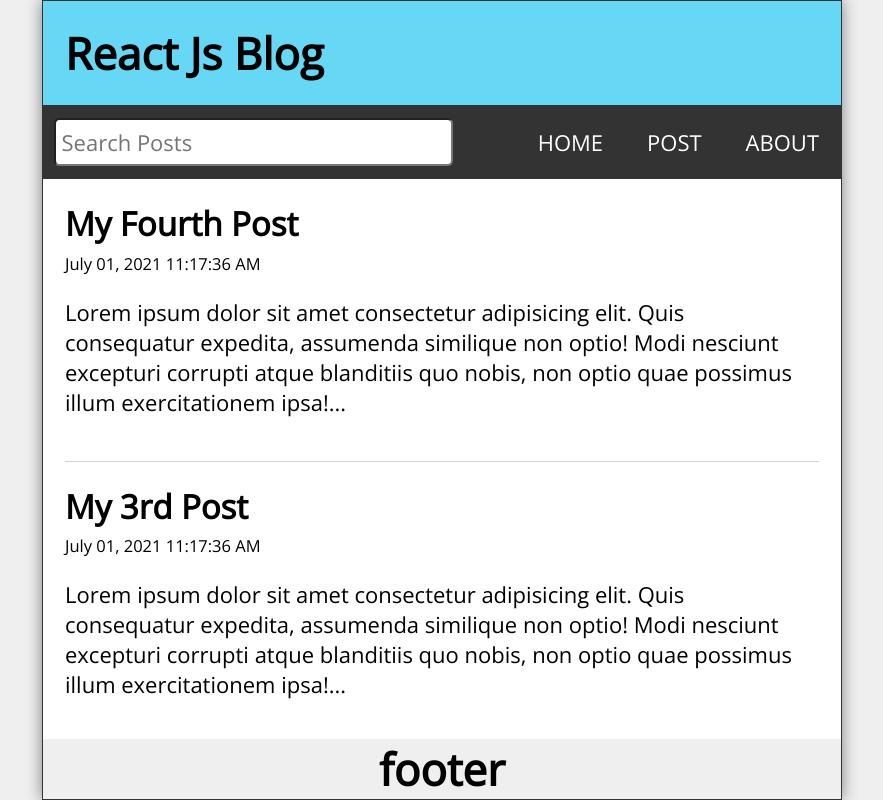
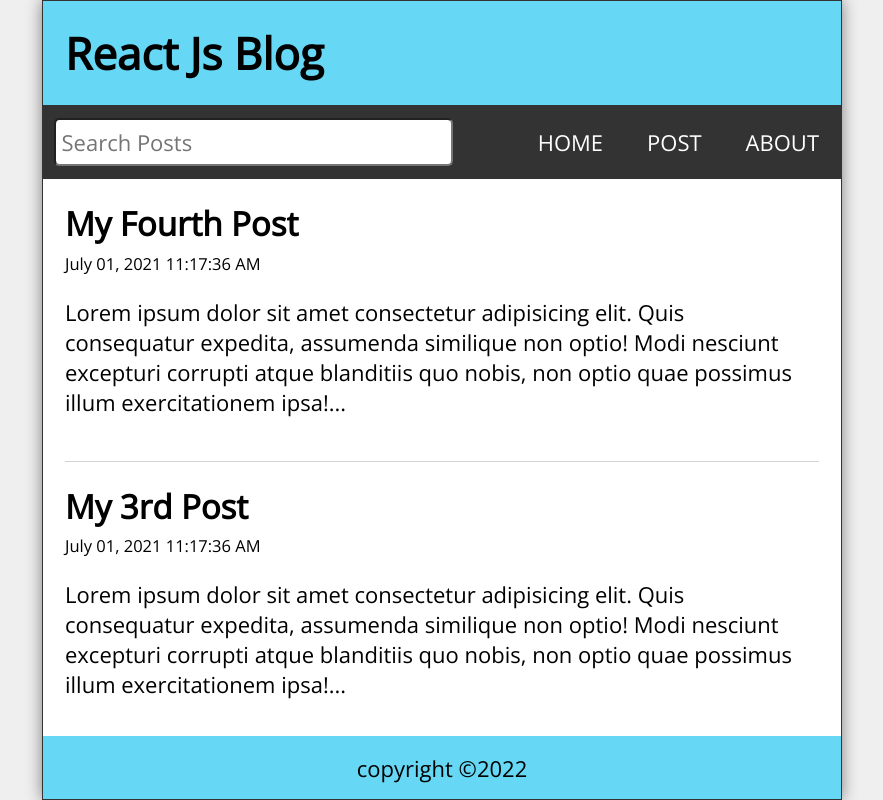
Before and after one commit to pop-dev5016/react-router, a React (Create React App) app: page / in a window 1280 px wide. Shown: the whole page, without its empty margins (198-1081 px from the left). Built offline with nearby package versions, Linux system fonts and the light colour scheme.

Commit message:
footer components

```diff
--- a/src/Footer.js
+++ b/src/Footer.js
@@ -1,10 +1,13 @@
 import React from 'react'
 
 const Footer = () => {
+  const today = new Date();
   return (
-    <main>
-        <h1> footer </h1>
-    </main>
+
+        <footer className='Footer'>
+           <p>copyright &copy;{today.getFullYear()}</p>
+        </footer>
+
 
   )
 }
```
